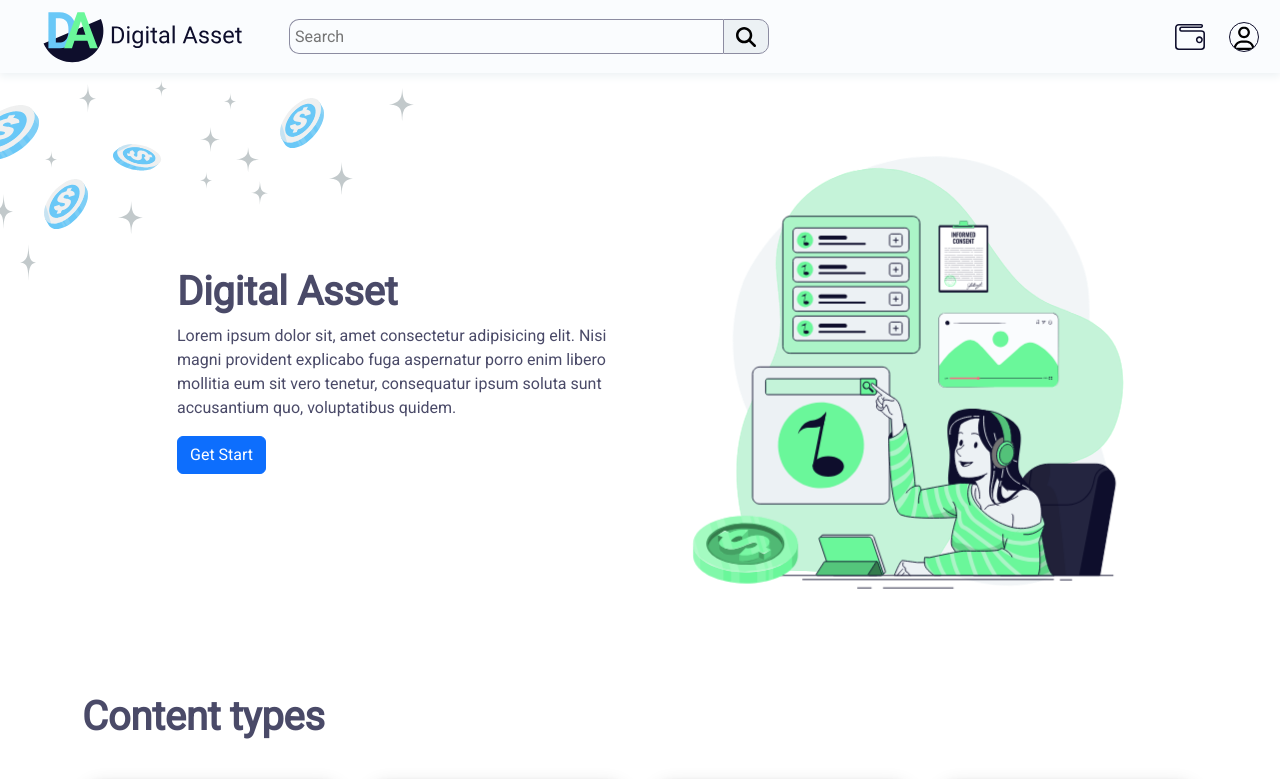
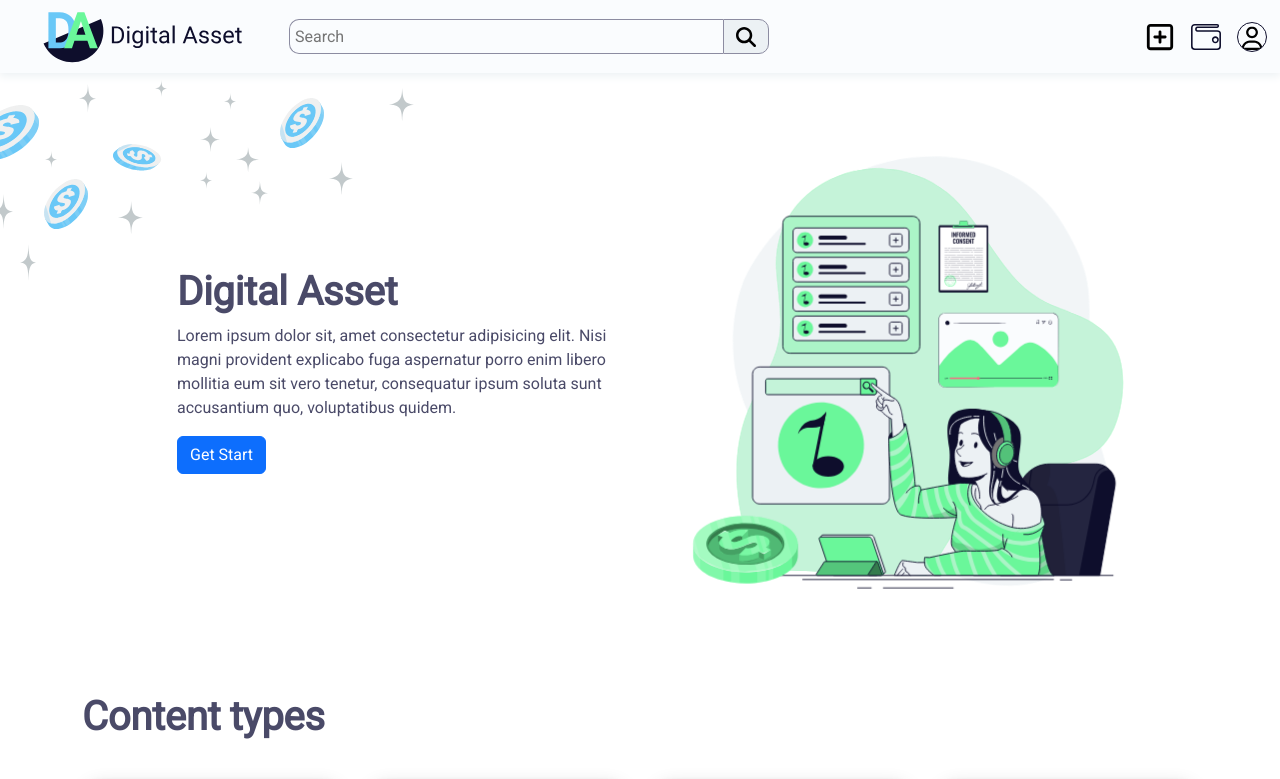
Before and after one commit to FYP-Digital-Assets/DigitalAssetFrontEnd, a React (Vite) app: page / in a window 1280 px wide. Shown: the top 779 px of the page. Built offline with nearby package versions, Linux system fonts and the light colour scheme; no server answers.

Commit message:
created link for upload page..

```diff
--- a/src/Components/Navbar.jsx
+++ b/src/Components/Navbar.jsx
@@ -4,8 +4,9 @@ import "bootstrap/dist/css/bootstrap.min.css"
 import logo from "../assets/logo2.svg"
 import searchIcon from "../assets/Searchicon.svg"
 import walletIcon from "../assets/wallet.svg"
+import AddIcon from "../assets/addPlus.svg"
 
-import { Link } from "react-router-dom"
+import { Link, useNavigate } from "react-router-dom"
 
 
 export const Navbar = (props) => {
@@ -28,8 +29,13 @@ export const Navbar = (props) => {
 
 
         <div className="navlinks">
-            <img src={walletIcon} className="mx-2 imageNav" alt="hle"  onClick={props.handleShowOffcanvase} />
-            <img src={props.imageUrl} className="profileIcon imageNav mx-3" alt="hle" onClick={props.show_modal}/>
+            <Link to="/upload">
+                <img src={AddIcon} title="create" className="mx-2 imageNav" alt="hle"  />
+            </Link>
+
+            <img src={walletIcon} title="wallet" className="mx-2 imageNav" alt="hle"  onClick={props.handleShowOffcanvase} />
+            <img src={props.imageUrl} title="profile" className="profileIcon imageNav mx-2" alt="hle" onClick={props.show_modal}/>
+
 
 
 
--- a/src/Components/Upload.jsx
+++ b/src/Components/Upload.jsx
@@ -1,11 +1,11 @@
 import {Button} from 'react-bootstrap';
-import { useRef } from 'react';
+
 import uploadIcon from "./uploadIcon.png"
 import { useState, useEffect } from 'react';
 import Modal from 'react-bootstrap/Modal';
-import { Link } from 'react-router-dom';
+import { Link, useNavigate } from 'react-router-dom';
 import Web3 from "web3";
-export function Upload(prop){
+export function Upload(props){
     const reader = new FileReader();
     const [file, setFile] = useState(null);
     const [preFile, setPreFile] = useState(null);
@@ -18,6 +18,11 @@ export function Upload(prop){
     const [fileType, setFileType] = useState("image/png");
 
     const [isPurchase, setIsPurchase] = useState(false);
+
+    const navi = useNavigate();
+    useEffect(()=>{
+      if(props.auth == false) navi("/")
+    }, []) ;
 
     const handlePurchaseChange = () => {
       setIsPurchase(!isPurchase);
@@ -138,6 +143,9 @@ export function Upload(prop){
       setThumbFile(event.target.files[0]);
     };
 
+    if(props.auth == false)
+      return alert("not loggedIn...")
+    else{
 
     return (
       <div className='container '>
@@ -272,7 +280,7 @@ export function Upload(prop){
             </Modal.Footer>
           </Modal>
       </div>
-    );
+    );}
   }
 
   async function executeContract(account, content_ref, sellingPrice, licencePrice, viewFee){
--- a/src/Routes.jsx
+++ b/src/Routes.jsx
@@ -109,7 +109,7 @@ const ProjectRoutes = (props) => {
             <Route path="/Profile" element={<Profile addr={addr} auth={isAuth} imageUrl={imageUrl} userName={props.userName} des={userBio} />} />
             <Route path="/Profile/Editing" element={<Editing addr={addr} auth={isAuth} imageUrl={imageUrl} userName={props.userName} des={userBio} handleChangeEdit={handleChangeEdit} />} />
             <Route path="/auth" element={<ContentDetail img={profileIcon} name={props.userName} address={addr} />} />
-            <Route path="/upload" element={<Upload addr={addr}/>} />
+            <Route path="/upload" element={<Upload addr={addr} auth={isAuth}/>} />
             <Route path="/content" element={<Explore/>} >
                 <Route path='video' element={<ContentPanel contentType="video" />} />
                 <Route path='audio' element={<ContentPanel contentType="audio" />} />
```
Also changed, not shown: src/assets/addPlus.svg (added).
